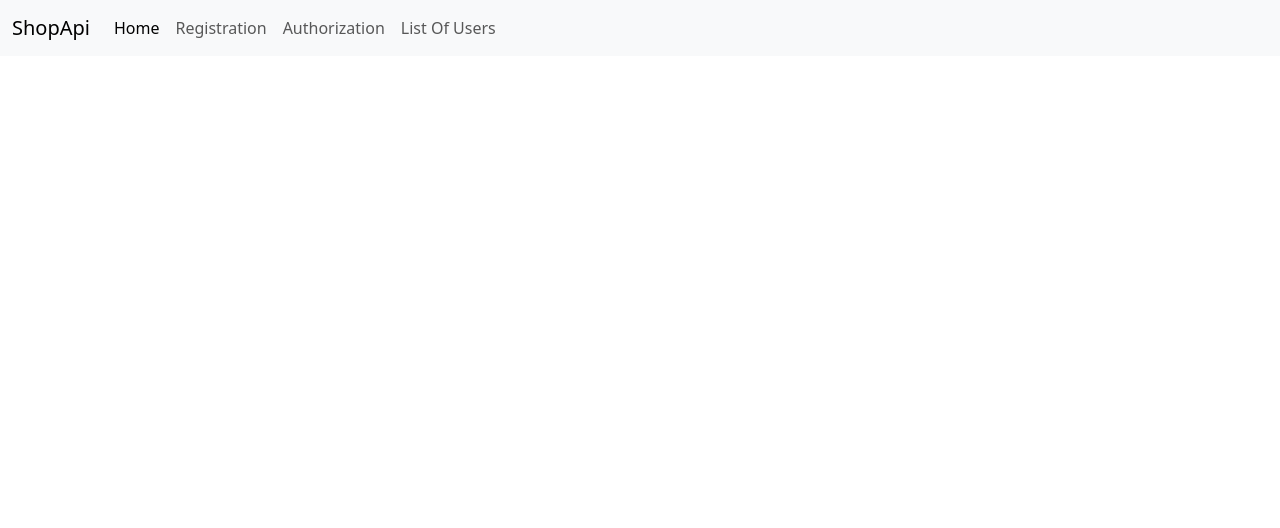
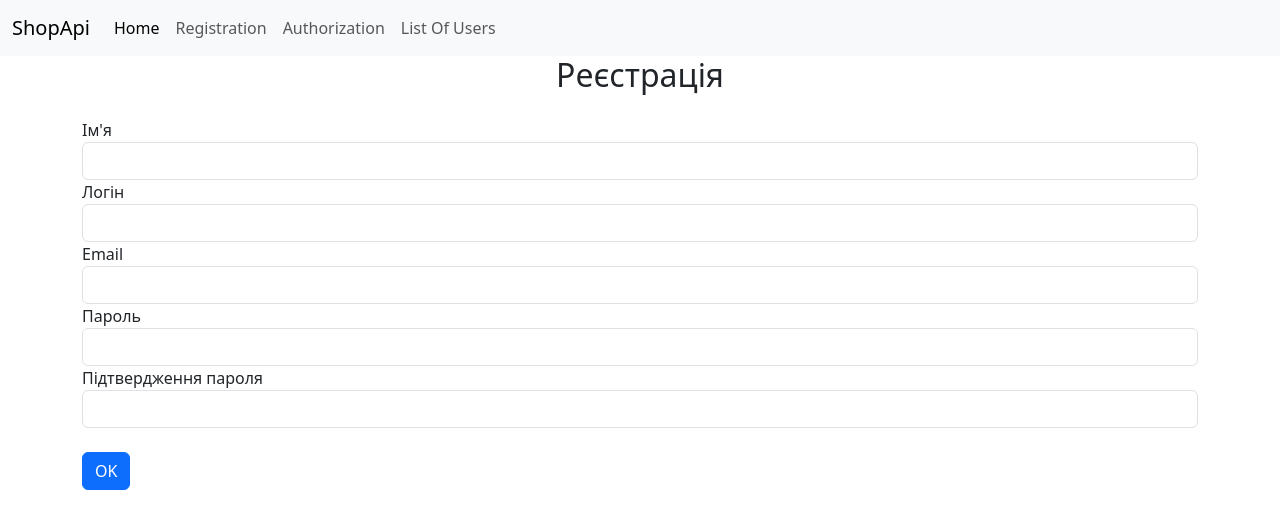
Before and after one commit to nebesnayaa/Hw_2404, a React (Vite) app in the folder client/: page /register in a window 1280 px wide. Shown: the top 528 px of the page. Built offline with nearby package versions, Linux system fonts and the light colour scheme.

Commit message:
added formik yup

```diff
--- a/client/src/components/forms/FormRegister.tsx
+++ b/client/src/components/forms/FormRegister.tsx
@@ -1,17 +1,128 @@
 import { Formik, Field, ErrorMessage } from "formik";
 import yupRegisterSchema from "../../schemas/yupRegisterSchema";
+import { useState } from "react";
 function FormRegister() {
-  //   <Formik
-  //     initialValues={{
-  //       name: "",
-  //       login: "",
-  //       email: "",
-  //       password: "",
-  //       confirmPassword: "",
-  //     }}
-  //     validationSchema={yupRegisterSchema}
-  //   >
-  //     return ();
-  //   </Formik>;
+  const [isFormValid, setFormValid] = useState(false);
+  return (
+    <Formik
+      initialValues={{
+        name: "",
+        login: "",
+        email: "",
+        password: "",
+        confirmPassword: "",
+      }}
+      validationSchema={yupRegisterSchema}
+      validationOnInput
+      onSubmit={(values) => {
+        //відправлення даних на сервер
+        console.log("Data: ", values);
+      }}
+    >
+      {({ values, errors, touched, isValid, handleSubmit }) => {
+        setFormValid(isValid);
+        return (
+          <form onSubmit={handleSubmit} className="container" noValidate>
+            <h2 className="text-center mb-4">Реєстрація</h2>
+
+            <div className="form-group">
+              <label htmlFor="name">Ім'я</label>
+              <Field
+                name="name"
+                type="text"
+                className={`form-control ${
+                  touched.name && errors.name ? "is-invalid" : ""
+                }`}
+                id="name"
+              />
+              <ErrorMessage
+                name="name"
+                component="div"
+                className="invalid-feedback"
+              />
+            </div>
+
+            <div className="form-group">
+              <label htmlFor="login">Логін</label>
+              <Field
+                name="login"
+                type="text"
+                className={`form-control ${
+                  touched.login && errors.login ? "is-invalid" : ""
+                }`}
+                id="login"
+              />
+              <ErrorMessage
+                name="login"
+                component="div"
+                className="invalid-feedback"
+              />
+            </div>
+
+            <div className="form-group">
+              <label htmlFor="email">Email</label>
+              <Field
+                name="email"
+                type="email"
+                className={`form-control ${
+                  touched.email && errors.email ? "is-invalid" : ""
+                }`}
+                id="email"
+              />
+              <ErrorMessage
+                name="email"
+                component="div"
+                className="invalid-feedback"
+              />
+            </div>
+
+            <div className="form-group">
+              <label htmlFor="password">Пароль</label>
+              <Field
+                name="password"
+                type="password"
+                className={`form-control ${
+                  touched.password && errors.password ? "is-invalid" : ""
+                }`}
+                id="password"
+              />
+              <ErrorMessage
+                name="password"
+                component="div"
+                className="invalid-feedback"
+              />
+            </div>
+
+            <div className="form-group">
+              <label htmlFor="confirmPassword">Підтвердження пароля</label>
+              <Field
+                name="confirmPassword"
+                type="password"
+                className={`form-control ${
+                  touched.confirmPassword && errors.confirmPassword
+                    ? "is-invalid"
+                    : ""
+                }`}
+                id="confirmPassword"
+              />
+              <ErrorMessage
+                name="confirmPassword"
+                component="div"
+                className="invalid-feedback"
+              />
+            </div>
+
+            <button
+              type="submit"
+              className={`btn btn-primary mt-4 ${!isFormValid && "disabled"}`}
+              disabled={!isFormValid}
+            >
+              OK
+            </button>
+          </form>
+        );
+      }}
+    </Formik>
+  );
 }
 export default FormRegister;
--- a/client/src/components/pages/Register.tsx
+++ b/client/src/components/pages/Register.tsx
@@ -1,4 +1,10 @@
+import FormRegister from "../forms/FormRegister";
+
 // import Form from "../forms/Form";
 export default function Register() {
-  return <></>;
+  return (
+    <>
+      <FormRegister />
+    </>
+  );
 }
```
